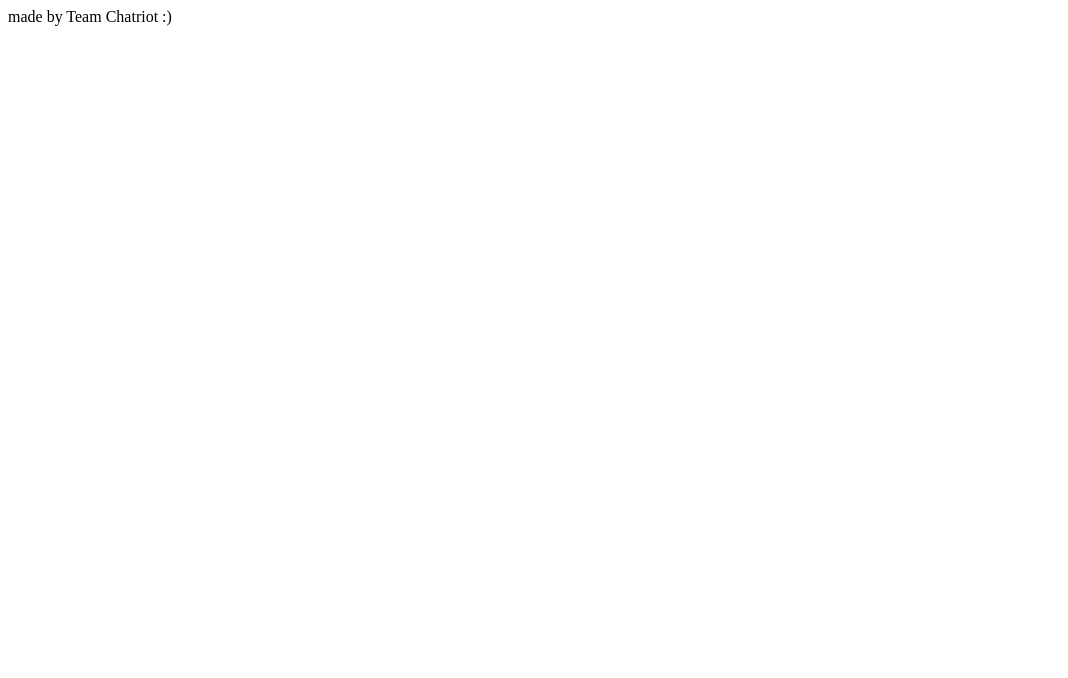
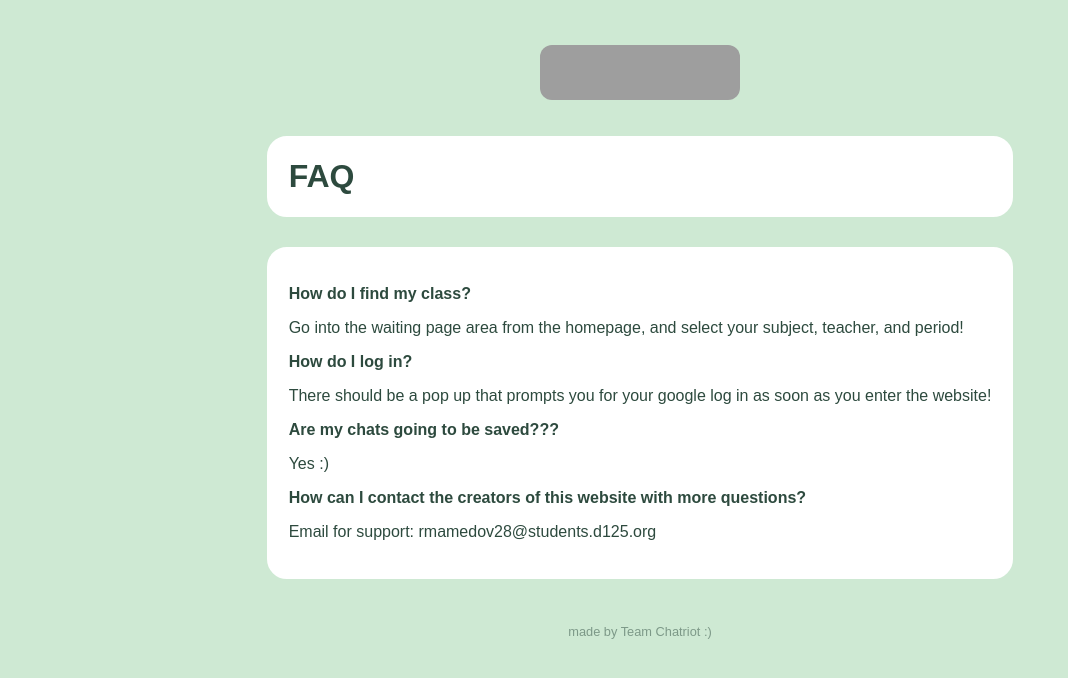
Before and after one commit to chxuri/Chatriot, a plain HTML site: page src/main/resources/static/help.html in a window 1280 px wide. Shown: the whole page, without its empty margins (0-1068 px from the left). Drawn offline with Linux system fonts and the light colour scheme; grey boxes are pictures that could not be loaded.

Commit message:
fixed styling in about and help

```diff
--- a/src/main/resources/static/about_us_style.css
+++ b/src/main/resources/static/about_us_style.css
@@ -27,9 +27,46 @@ body {
     box-sizing: border-box;
 }
 
+h1 {
+    font-size: 2rem;
+    font-weight: 700;
+    color: var(--text-color);
+    margin-bottom: 30px;
+    text-align: left;
+    border-radius: 20px;
+    border: 2px solid var(--white);
+    padding: 20px 20px;
+    background-color: var(--white);
+}
+
+.info {
+    border-radius: 20px;
+    border: 2px solid var(--white);
+    padding: 20px 20px;
+    background-color: var(--white);
+    overflow-y: auto;
+    height: auto;
+    margin-bottom: 15px;
+}
+
 footer {
             padding: 30px;
             font-size: 0.8rem;
             opacity: 0.5;
             text-align: center;
         }
+
+
+.logo-box img {
+    height: 55px;
+    width: 200px;
+    border-radius: 12px;
+    object-fit: cover;
+    transition: transform 0.2s;
+    cursor: pointer;
+    margin: 5px;
+}
+
+.logo-box img:hover{
+    transform: scale(1.1);
+}
--- a/src/main/resources/static/help.html
+++ b/src/main/resources/static/help.html
@@ -6,9 +6,53 @@
     <link rel="stylesheet" href="help_style.css">
     <title>first document</title>
 
+</head>
+
+<body>
+
+    <header>
+        <div class="logo-box">
+            <a href="index.html">
+                <img src="https://i.imgur.com/SPQmgVJ.png" alt="Logo"></img>
+            </a>
+        </div>
+    </header>
+
+<section class = "about">
+    <h1>FAQ</h1>
+    <div class="info">
+    <p id="question">
+        How do I find my class?
+    </p>
+    <p>
+        Go into the waiting page area from the homepage, and select your subject, teacher, and period!
+    </p>
+    <p id="question">
+        How do I log in?
+    </p>
+    <p>
+        There should be a pop up that prompts you for your google log in as soon as you enter the website!
+    </p>
+    <p id="question">
+        Are my chats going to be saved???
+    </p>
+    <p>
+        Yes :&#41
+    </p>
+    <p id="question">
+        How can I contact the creators of this website with more questions?
+    </p>
+    <p>
+        Email for support: rmamedov28@students.d125.org
+    </p>
+    </div>
+</section>
+
+
     <body>
         <footer>
         made by Team Chatriot :&#41
         </footer>
     </body>
+
 </head>
--- a/src/main/resources/static/help_style.css
+++ b/src/main/resources/static/help_style.css
@@ -0,0 +1,77 @@
+
+/*global colors!*/
+:root {
+    --soft-mint: #cee9d3;
+    --class-color: #dbeee3;
+    --pastel-green: #e7f8ef;
+    --deep-sage: #5cc482;
+    --text-color: #2d4a3e;
+    --white: #ffffff;
+}
+
+
+body {
+    font-family: Arial, helvetica, sans-serif;
+    background-color: var(--soft-mint);
+    /* background-image: url('https://i.imgur.com/9kOz1KI.jpeg'); */
+    background-size: cover;
+    /* background-image: radial-gradient(circle at 20% 20%, #e8f5e9 0%, transparent 25%),
+                      radial-gradient(circle at 80% 80%, #f0fdf4 0%, transparent 25%); */
+    color: var(--text-color);
+    margin: 0;
+    display: flex;
+    flex-direction: column;
+    align-items: center;
+    min-height: 100vh;
+    padding: 40px 20px;
+    box-sizing: border-box;
+}
+
+h1 {
+    font-size: 2rem;
+    font-weight: 700;
+    color: var(--text-color);
+    margin-bottom: 30px;
+    text-align: left;
+    border-radius: 20px;
+    border: 2px solid var(--white);
+    padding: 20px 20px;
+    background-color: var(--white);
+}
+
+.info {
+    border-radius: 20px;
+    border: 2px solid var(--white);
+    padding: 20px 20px;
+    background-color: var(--white);
+    overflow-y: auto;
+    height: auto;
+    margin-bottom: 15px;
+}
+
+#question
+{
+    font-weight: bold;
+}
+
+footer {
+            padding: 30px;
+            font-size: 0.8rem;
+            opacity: 0.5;
+            text-align: center;
+        }
+
+
+.logo-box img {
+    height: 55px;
+    width: 200px;
+    border-radius: 12px;
+    object-fit: cover;
+    transition: transform 0.2s;
+    cursor: pointer;
+    margin: 5px;
+}
+
+.logo-box img:hover{
+    transform: scale(1.1);
+}
--- a/src/main/resources/static/style.css
+++ b/src/main/resources/static/style.css
@@ -126,6 +126,14 @@ input {
     width: 200px;
     border-radius: 12px;
     object-fit: cover;
+    transition: transform 0.2s;
+    cursor: pointer;
+    margin: 5px;
 }
 
+.logo-box img:hover{
+    transform: scale(1.1);
+}
+
+
 /* styles https://imgur.com/a/XP40o4q */
--- a/src/main/resources/static/waiting_page_style.css
+++ b/src/main/resources/static/waiting_page_style.css
@@ -131,7 +131,7 @@ th {
 
 .button {
     height: 2.2rem;
-    width: 5rem;
+    width: auto;
     border-radius: 20px;
     border: 2px solid var(--deep-sage);
     background-color: var(--white);
@@ -267,3 +267,39 @@ footer {
         width: 4rem;
     }
 }
+
+.logo-box img {
+    height: 55px;
+    width: 200px;
+    border-radius: 12px;
+    object-fit: cover;
+    transition: transform 0.2s;
+    cursor: pointer;
+    margin: 5px;
+}
+
+.logo-box img:hover{
+    transform: scale(1.1);
+}
+
+.back-button
+{
+    height: 2.2rem;
+    width: auto;
+    border-radius: 20px;
+    border: 2px solid var(--deep-sage);
+    background-color: var(--white);
+    color: var(--text-color);
+    font-family: Arial, Helvetica, sans-serif;
+    font-size: 0.95rem;
+    font-weight: bold;
+    cursor: pointer;
+}
+
+.back-buton :hover
+{
+    background-color: var(--pastel-green);
+    border-color: var(--white);
+    transform: translateY(-3px);
+    box-shadow: 0 6px 15px rgba(74, 222, 128, 0.2);
+}
```
Also changed, not shown: src/main/resources/static/about-us.html (+10 -0 lines), src/main/resources/static/chat.js (+9 -2 lines), src/main/resources/static/index.html (+9 -17 lines), src/main/resources/static/start.html (+8 -0 lines).
